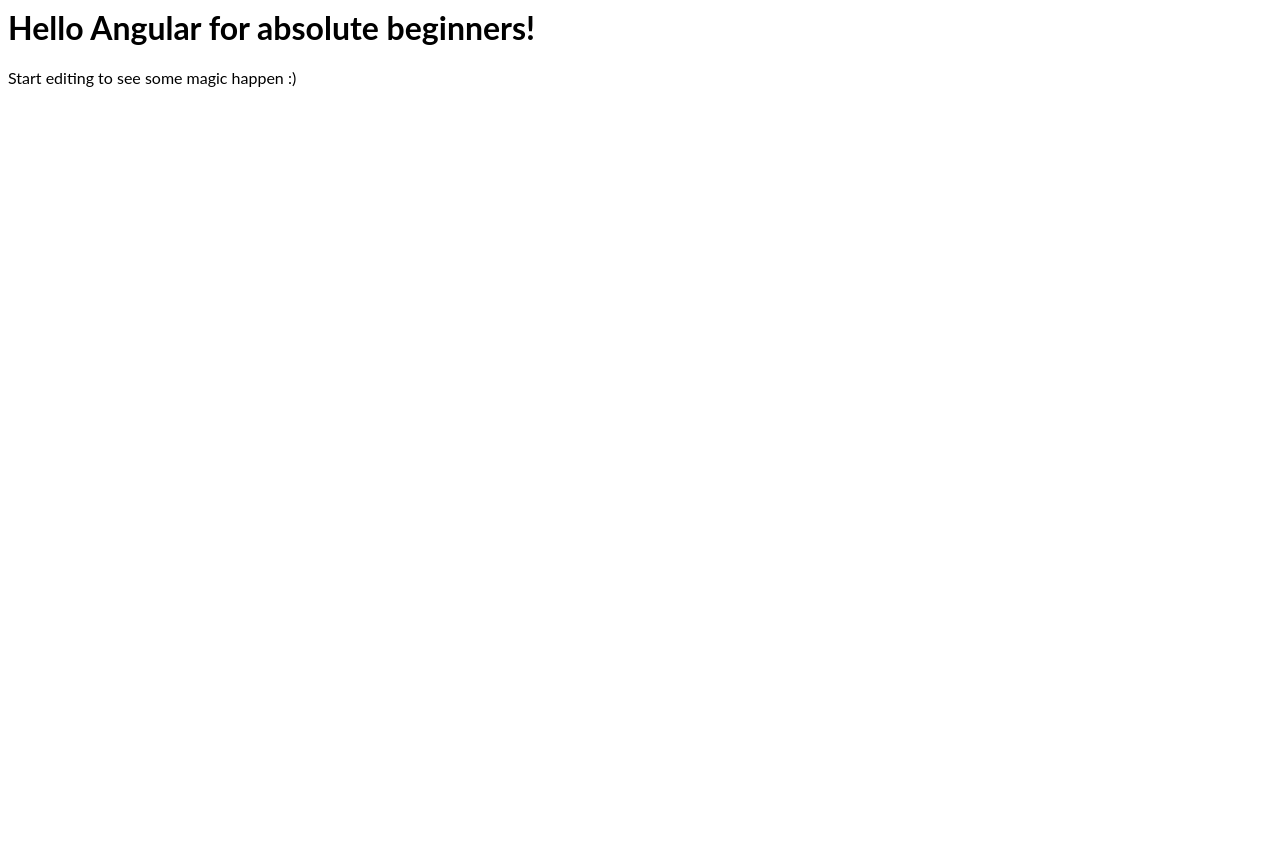
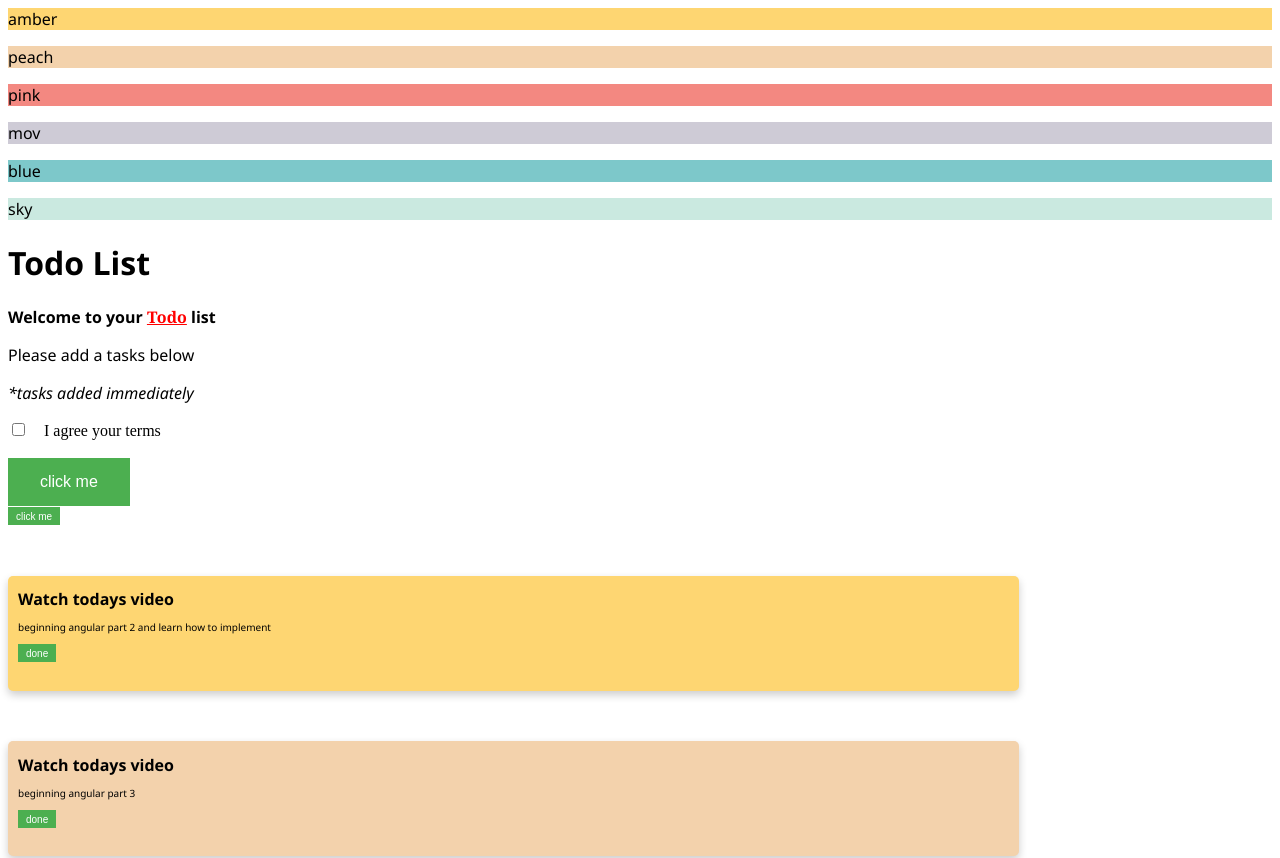
Before and after one commit to flynnn555/angular-absolute-beginners, an Angular app: page / in a window 1280 px wide. Shown: the top 858 px of the page. Before the commit the page ends 800 px from the top, so only its background shows below. Built offline with nearby package versions, Linux system fonts and the light colour scheme.

Commit message:
copy code from desktop

```diff
--- a/src/app/app.component.css
+++ b/src/app/app.component.css
@@ -1,3 +1,107 @@
+h1 {
+  font-family: 'Segoe UI', Tahoma, Geneva, Verdana, sans-serif;
+}
+
+h4 {
+  font-family: 'Segoe UI', Tahoma, Geneva, Verdana, sans-serif;
+  line-height: 0.0;
+  /* padding : 0;
+  margin : 0; */
+
+}
+
 p {
-  font-family: Lato;
+  font-family: 'Segoe UI', Tahoma, Geneva, Verdana, sans-serif;
 }
+
+.description {
+  font-family: 'Segoe UI', Tahoma, Geneva, Verdana, sans-serif;
+  font-size: 10px;
+}
+
+.amber {
+  background-color: #fed672;
+}
+
+.peach {
+  background-color: #f3d2ac;
+}
+
+.pink {
+  background-color: #f38881;
+}
+
+.peach {
+  background-color: #f3d2ac;
+}
+
+.mov {
+  background-color: #cecbd6;
+}
+
+.blue {
+  background-color: #7dc8ca;
+}
+
+.sky {
+  background-color: #cae9e0;
+}
+.red {
+  color: red;
+  font-family: cambria;
+}
+
+.button-style {
+  background-color: #4CAF50;
+  border: none;
+  color: white;
+  padding: 15px 32px;
+  font-size: 16px;
+  cursor: pointer;
+}
+
+.button-style2 {
+  background-color: #4CAF50;
+  border: none;
+  color: white;
+  padding: 3.5px 8px;
+  font-size: 10px;
+  cursor: pointer;
+}
+
+
+.red {
+  color: red;
+}
+
+.backing-top {
+  background-color: #d67d6b;
+}
+
+.backing-body {
+  background-color: #d3d7de;
+}
+
+.card {
+  min-height: 115px;
+  max-height: 115px;
+  box-shadow: 0 4px 8px 0 rgba(0,0,0,0.2);
+  transition: 0.3s;
+  width: 80%;
+  border-radius: 5px;
+  margin-top: 4%;
+  margin-bottom: 4%;
+
+}
+
+.container {
+  min-height: 115px;
+  max-height: 115px;
+  /* margin-top: 4%;
+  margin-bottom: 4%; */
+  padding-top: 2px;
+  padding-right: 10px;
+  padding-bottom: 10px;
+  padding-left: 10px;
+
+}
--- a/src/app/app.component.html
+++ b/src/app/app.component.html
@@ -1,4 +1,72 @@
-<hello name="{{ name }}"></hello>
-<p>
-  Start editing to see some magic happen :)
-</p>
+<div class="amber"><p>amber</p> </div>
+<div class="peach"><p>peach</p> </div>
+<div class="pink"><p>pink</p> </div>
+<div class="mov"><p>mov</p> </div>
+<div class="blue"><p>blue</p> </div>
+<div class="sky"><p>sky</p> </div>
+<div>
+  <h1>Todo List</h1>
+  </div>
+<div>
+
+  <div>
+    <p><b>Welcome to your <u class="red">Todo</u> list</b></p>
+    <p>Please add a tasks below</p>
+    <p><i>*tasks added immediately</i></p>
+  </div>
+
+<input type="checkbox" (change)="checkboxEvent()">
+  <label>{{checkboxLabel}}</label>
+  <br>
+  <br>
+
+<div>
+  <button class="button-style" (click)="clicked()">click me</button>
+</div>
+
+<div>
+  <button class="button-style2" (click)="clicked()">click me</button>
+</div>
+
+<div *ngIf="buttonClicked">
+   <p>{{buttonClickedMessage}}</p>
+</div>
+
+<div *ngIf="checkboxState">
+   <p>{{checkboxCheckedMessage}}</p>
+</div>
+
+<div *ngIf="userAgreedTerms">
+    <p>{{userAgreedTermsMessage}}</p>
+</div>
+
+<div *ngIf="userNotAgreedTerms">
+  <p>{{userNotAgreedTermsMessage}}</p>
+</div>
+
+</div>
+
+
+<div class="card amber">
+  <div class="container">
+    <h4><b>Watch todays video</b></h4>
+    <p class="description">beginning angular part 2 and learn how to implement </p>
+    <button class="button-style2" (click)="clicked()">done</button>
+  </div>
+</div>
+
+<div class="card peach">
+  <div class="container">
+    <h4><b>Watch todays video</b></h4>
+    <p class="description">beginning angular part 3</p>
+    <button class="button-style2" (click)="clicked()">done</button>
+  </div>
+</div>
+
+<div class="card">
+  <div class="container">
+    <h4><b>Watch todays video</b></h4>
+    <p class="description">beginning angular part 3</p>
+    <button class="button-style2" (click)="clicked()">done</button>
+  </div>
+</div>
--- a/src/app/app.component.ts
+++ b/src/app/app.component.ts
@@ -6,5 +6,41 @@
   styleUrls: [ './app.component.css' ]
 })
 export class AppComponent  {
-  name = 'Angular for absolute beginners'
+  checkboxLabel = " I agree your terms";
+  buttonClickedMessage = "You clicked the button";
+  buttonClicked = false;
+
+  checkboxState = false;
+  checkboxCheckedMessage = "You checked the check box"
+  userAgreedTerms = false;
+  userAgreedTermsMessage = "You agreed our terms"
+  userNotAgreedTerms = false;
+  userNotAgreedTermsMessage = "You did not agree our terms"
+
+  clicked(): void {
+    this.resetFunction()
+    // console.log("you clicked me");
+    if (this.checkboxState == true) {
+      this.userAgreedTerms = true;
+    }
+    else {
+      this.userAgreedTerms = false;
+      this.userNotAgreedTerms = true;
+    }
+    this.buttonClicked = true;
+  }
+
+  resetFunction(): void {
+    this.buttonClicked = false;
+    this.checkboxState = false;
+    this.userAgreedTerms = false;
+    this.userNotAgreedTerms
+  }
+
+  checkboxEvent(): void {
+
+    // this.checkboxChecked = true;
+    this.checkboxState = this.checkboxState ? false : true;
+  }
+
 }
```
